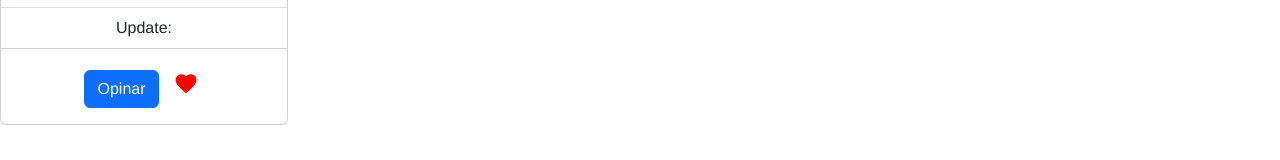
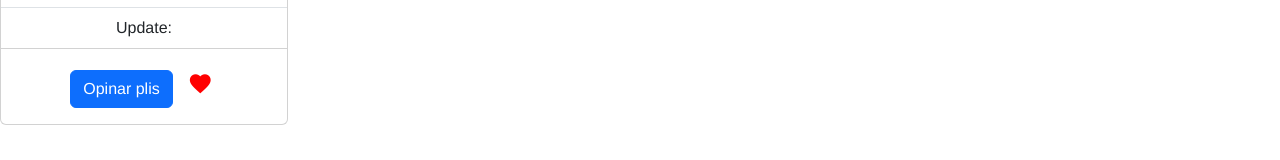
Before and after one commit to cinthimarce/pc6, a Vue app: page / in a window 1280 px wide. Shown: the part 290-450 px from the top of the page. Built offline with nearby package versions, Linux system fonts and the light colour scheme.

Commit message:
todo ok git

```diff
--- a/src/components/ListadeJuegos.vue
+++ b/src/components/ListadeJuegos.vue
@@ -10,7 +10,7 @@
             <li class="list-group-item">Update:</li>
         </ul>
         <div class="card-body">
-            <button class="btn btn-primary" type="submit">Opinar</button>
+            <button class="btn btn-primary" type="submit">Opinar plis</button>
             <span class="mdi mdi-heart"></span>
         </div>
     </div>
@@ -44,7 +44,9 @@
 
     },
     data: function () {
-        return {}
+        return {
+            //imagen_src:"",
+        }
     },
     // computed: {},
     //methods: {}
```
